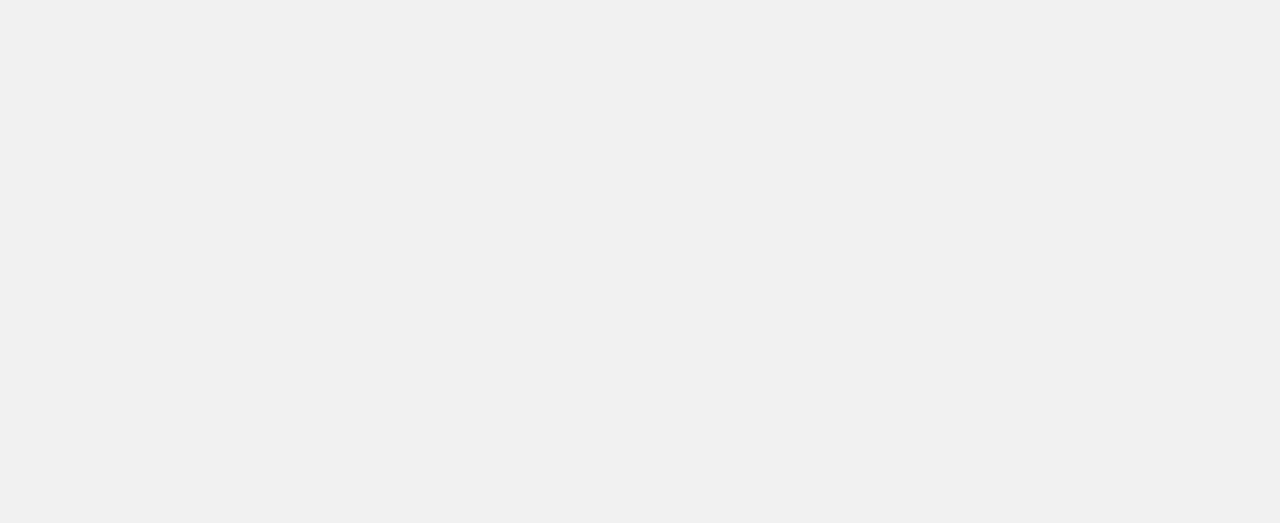
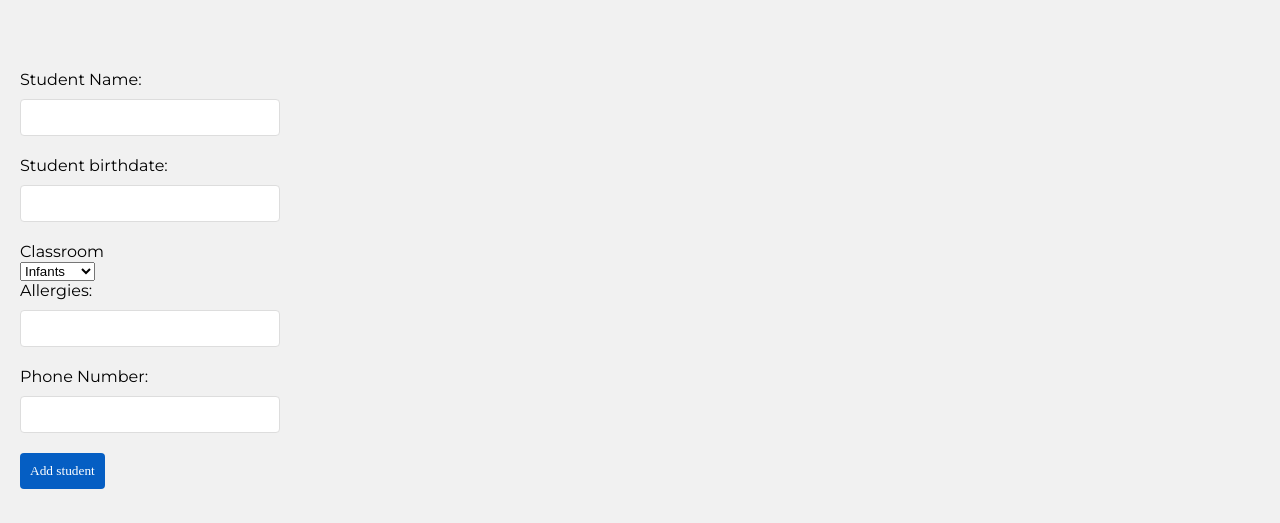
Before and after one commit to thekatsmeowkode/childcarecopilot, a React (Create React App) app in the folder frontend/: page / in a window 1280 px wide. Shown: the part 274-797 px from the top of the page. Built offline with nearby package versions, Linux system fonts and the light colour scheme; no server answers; the HTML template or start-up script is replaced by a standard one.

Commit message:
Hook up studentform to the backend

```diff
--- a/frontend/src/components/StudentForm.js
+++ b/frontend/src/components/StudentForm.js
@@ -2,21 +2,36 @@ import { useState } from "react";
 import { useClassroomContext } from "../hooks/useClassroomContext";
 
 const StudentForm = () => {
-  e.preventDefault()
   const { state, dispatch } = useClassroomContext();
   const [name, setName] = useState("");
   const [birthdate, setBirthdate] = useState("");
   const [classroomName, setClassroomName] = useState("");
   const [allergies, setAllergies] = useState("");
-  const [programs, setPrograms] = useState("");
+  const [phone, setPhone] = useState("");
+  //   const [programs, setPrograms] = useState("");
   const [error, setError] = useState(null);
   const [nullFields, setNullFields] = useState([]);
 
   const handleSubmit = async (e) => {
     e.preventDefault();
-    const student = { name, birthdate, classroomName, allergies, programs };
+    const student = { name, birthdate, phone, classroomName, allergies };
+    console.log(student)
+    const allClassroomsResponse = await fetch("/api/classes/", {
+      method: "GET",
+      headers: { "Content-Type": "application/json" },
+    });
 
-    const response = await fetch("/api/classes/" + classroom.id, {
+    const classroomJson = await allClassroomsResponse.json();
+
+    const classroom = classroomJson.find((classroom) => classroom.roomName === student.classroomName)
+    const classroomId = classroom._id.toString()
+
+    if (!classroomId) {
+        console.log("Classroom not found")
+        return
+    }
+
+    const response = await fetch("/api/classes/" + classroomId + "/students", {
       method: "POST",
       body: JSON.stringify(student),
       headers: { "Content-Type": "application/json" },
@@ -28,11 +43,15 @@ const StudentForm = () => {
       setNullFields(json.nullFields);
     }
     if (response.ok) {
-      setRoomName("");
+      setName("");
+      setBirthdate("");
+      setAllergies("");
+      setPhone("");
+      setClassroomName("");
       setError(null);
       setNullFields([]);
-      console.log("new class added");
-      dispatch({ type: "CREATE_CLASSROOM", payload: json });
+      console.log("new student added");
+      dispatch({ type: "ADD_STUDENT_TO_CLASSROOM", payload: json });
     }
   };
 
@@ -41,14 +60,14 @@ const StudentForm = () => {
       <label>Student Name:</label>
       <input
         type="text"
-        className={nullFields.includes("name") ? "error" : ""}
+        // className={nullFields.includes("name") ? "error" : ""}
         onChange={(e) => setName(e.target.value)}
         value={name}
       />
       <label>Student birthdate:</label>
       <input
         type="text"
-        className={nullFields.includes(birthdate) ? "error" : ""}
+        // className={nullFields.includes(birthdate) ? "error" : ""}
         onChange={(e) => setBirthdate(e.target.value)}
         value={birthdate}
       />
@@ -57,7 +76,7 @@ const StudentForm = () => {
         name="classroomName"
         value={classroomName}
         onChange={(e) => setClassroomName(e.target.value)}
-        className={nullFields.includes(classroomName) ? "error" : ""}
+        // className={nullFields.includes(classroomName) ? "error" : ""}
       >
         <option value="infants">Infants</option>
         <option value="crawlers">Crawlers</option>
@@ -69,7 +88,14 @@ const StudentForm = () => {
         type="text"
         value={allergies}
         onChange={(e) => setAllergies(e.target.value)}
-        className={nullFields.includes(allergies) ? "error" : ""}
+        // className={nullFields.includes(allergies) ? "error" : ""}
+      />
+      <label>Phone Number:</label>
+      <input
+        type="text"
+        value={phone}
+        onChange={(e) => setPhone(e.target.value)}
+        // className={nullFields.includes(phone) ? "error" : ""}
       />
       {/* <label>Programs</label>
       <input type='checkbox' name='early' id='early' value= */}
--- a/frontend/src/context/ClassroomContext.js
+++ b/frontend/src/context/ClassroomContext.js
@@ -25,7 +25,7 @@ export const classroomReducer = (state, action) => {
     case "ADD_STUDENT_TO_CLASSROOM":
       return {
         classrooms: state.classrooms.map((classroom) =>
-          classroom._id === action.payload.classroomId
+          classroom.roomName === action.payload.classroomName
             ? {
                 ...classroom,
                 students: [...classroom.students, action.payload.newStudent],
--- a/frontend/src/pages/Home.js
+++ b/frontend/src/pages/Home.js
@@ -4,6 +4,7 @@ import { useClassroomContext } from "../hooks/useClassroomContext";
 //components
 import ClassroomDetails from "../components/ClassroomDetails";
 import ClassForm from "../components/ClassForm";
+import StudentForm from "../components/StudentForm";
 
 const Home = () => {
   const { classrooms, dispatch } = useClassroomContext();
@@ -34,6 +35,7 @@ const Home = () => {
 
       </div>
       <ClassForm></ClassForm>
+      <StudentForm></StudentForm>
     </div>
   );
 };
```
